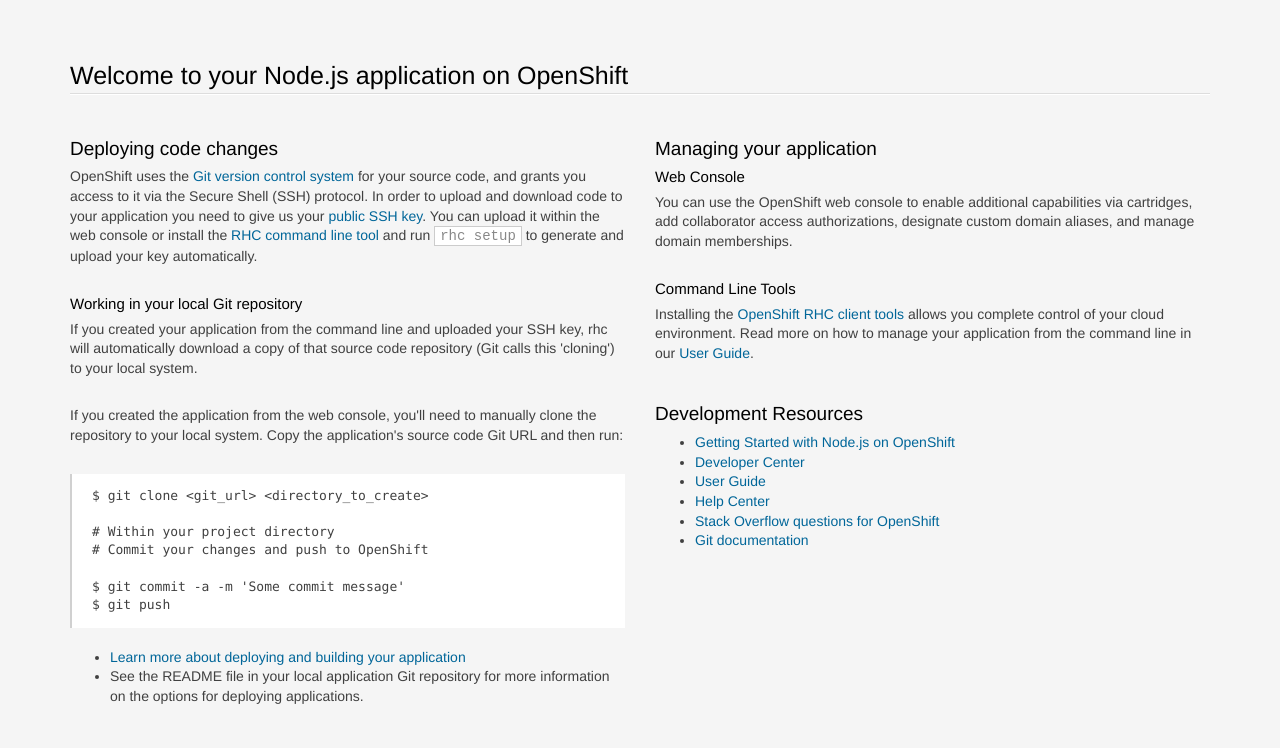
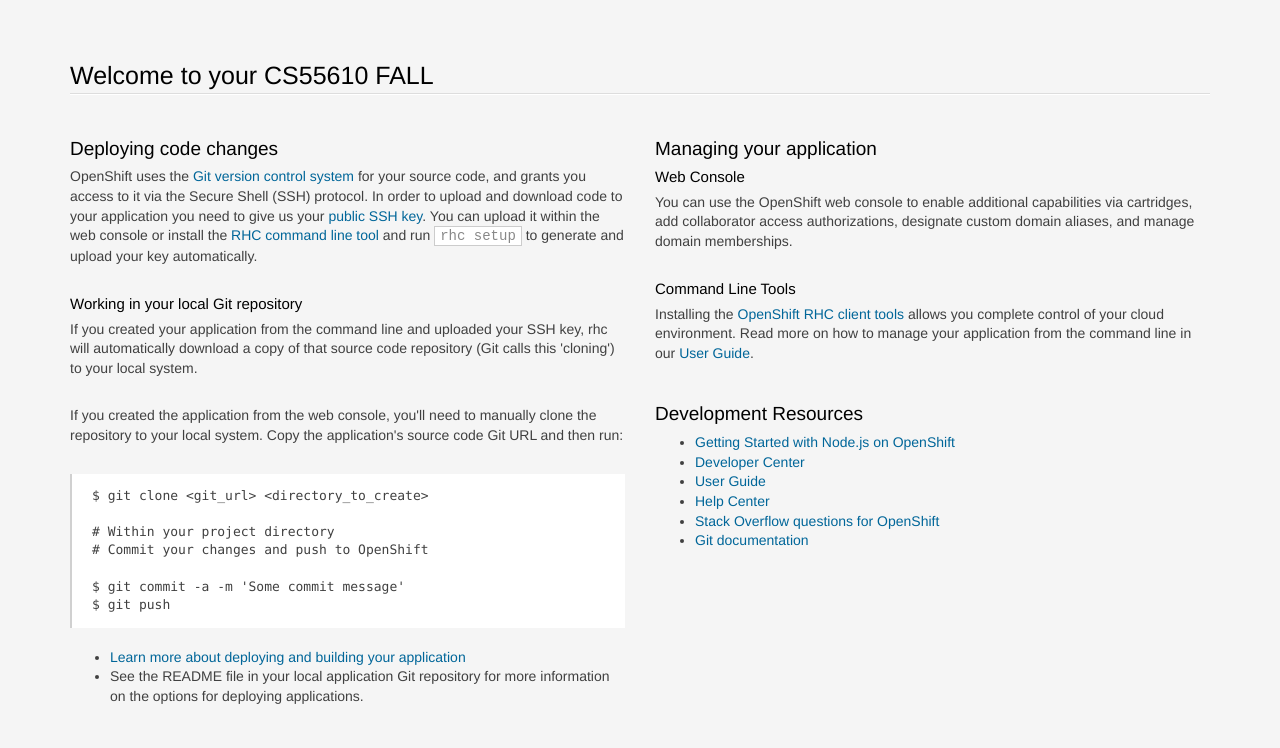
Before and after one commit to suhas664/cs5610fall2015, a website: page index.html in a window 1280 px wide. Shown: the top 748 px of the page. Drawn offline with Linux system fonts and the light colour scheme.

Commit message:
Changed index.html to cs5610

```diff
--- a/index.html
+++ b/index.html
@@ -207,7 +207,7 @@
 <body>
 <section class='container'>
           <hgroup>
-            <h1>Welcome to your Node.js application on OpenShift</h1>
+            <h1>Welcome to your CS55610 FALL</h1>
           </hgroup>
 
 
```
Also changed, not shown: 1 other file.
